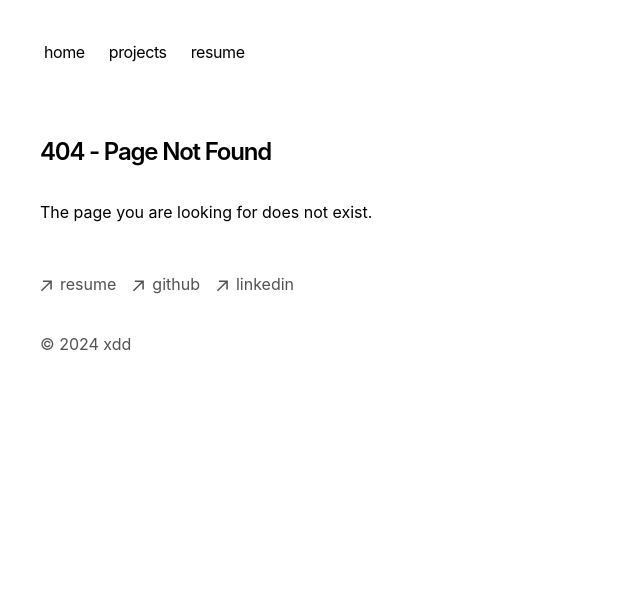
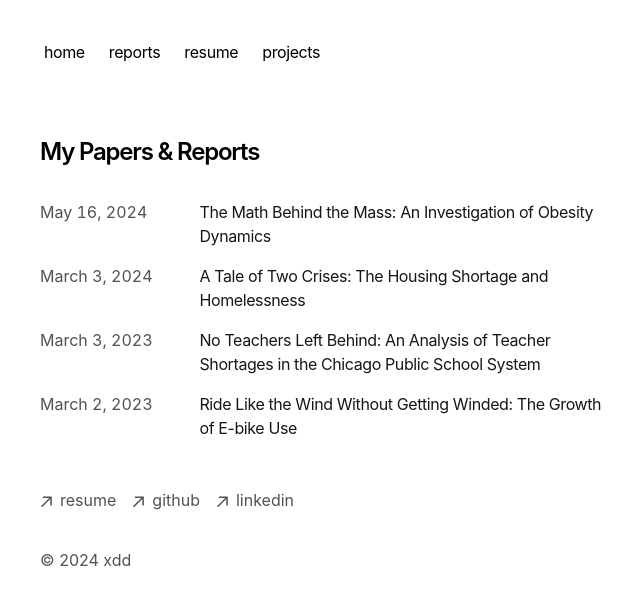
Before and after one commit to aealni/MyPortfolio, a Next.js app: page /reports in a window 1280 px wide. Before the commit this address had no page. Shown: the top 604 px of the page, without its empty margins (312-952 px from the left). Built offline with nearby package versions, Linux system fonts and the light colour scheme.

Commit message:
projects to reports hopefully

```diff
--- a/app/components/nav.tsx
+++ b/app/components/nav.tsx
@@ -4,11 +4,14 @@ const navItems = {
   '/': {
     name: 'home',
   },
-  '/projects': {
-    name: 'projects',
+  '/reports': {
+    name: 'reports',
   },
   '/resume': {
     name: 'resume',
+  },
+  '/projects': {
+    name: 'projects',
   },
 }
 
--- a/app/components/posts.tsx
+++ b/app/components/posts.tsx
@@ -1,12 +1,12 @@
 import Link from 'next/link'
-import { formatDate, getProjectsPosts } from 'app/projects/utils'
+import { formatDate, getReportsPosts } from 'app/reports/utils'
 
-export function ProjectsPosts() {
-  let allProjects = getProjectsPosts()
+export function ReportsPosts() {
+  let allReports = getReportsPosts()
 
   return (
     <div>
-      {allProjects
+      {allReports
         .sort((a, b) => {
           if (
             new Date(a.metadata.publishedAt) > new Date(b.metadata.publishedAt)
@@ -19,7 +19,7 @@ export function ProjectsPosts() {
           <Link
             key={post.slug}
             className="flex flex-col space-y-1 mb-4"
-            href={`/projects/${post.slug}`}
+            href={`/reports/${post.slug}`}
           >
             <div className="w-full flex flex-col md:flex-row space-x-0 md:space-x-2">
               <p className="text-neutral-600 dark:text-neutral-400 w-[200px] tabular-nums">
--- a/app/projects/page.tsx
+++ /dev/null
@@ -1,15 +0,0 @@
-import { ProjectsPosts } from 'app/components/posts'
-
-export const metadata = {
-  title: 'Projects',
-  description: 'These are my projects.',
-}
-
-export default function Page() {
-  return (
-    <section>
-      <h1 className="font-semibold text-2xl mb-8 tracking-tighter">My Projects</h1>
-      <ProjectsPosts />
-    </section>
-  )
-}
--- a/app/projects/[slug]/page.tsx
+++ b/app/reports/[slug]/page.tsx
@@ -1,10 +1,10 @@
 import { notFound } from 'next/navigation'
 import { CustomMDX } from 'app/components/mdx'
-import { formatDate, getProjectsPosts } from 'app/projects/utils'
+import { formatDate, getReportsPosts } from 'app/reports/utils'
 import { baseUrl } from 'app/sitemap'
 
 export async function generateStaticParams() {
-  let posts = getProjectsPosts()
+  let posts = getReportsPosts()
 
   return posts.map((post) => ({
     slug: post.slug,
@@ -12,7 +12,7 @@ export async function generateStaticParams() {
 }
 
 export function generateMetadata({ params }) {
-  let post = getProjectsPosts().find((post) => post.slug === params.slug)
+  let post = getReportsPosts().find((post) => post.slug === params.slug)
   if (!post) {
     return
   }
@@ -35,7 +35,7 @@ export function generateMetadata({ params }) {
       description,
       type: 'article',
       publishedTime,
-      url: `${baseUrl}/projects/${post.slug}`,
+      url: `${baseUrl}/reports/${post.slug}`,
       images: [
         {
           url: ogImage,
@@ -51,8 +51,8 @@ export function generateMetadata({ params }) {
   }
 }
 
-export default function Projects({ params }) {
-  let post = getProjectsPosts().find((post) => post.slug === params.slug)
+export default function Reports ({ params }) {
+  let post = getReportsPosts().find((post) => post.slug === params.slug)
 
   if (!post) {
     notFound()
@@ -66,7 +66,7 @@ export default function Projects({ params }) {
         dangerouslySetInnerHTML={{
           __html: JSON.stringify({
             '@context': 'https://schema.org',
-            '@type': 'ProjectsPosting',
+            '@type': 'ReportsPosting',
             headline: post.metadata.title,
             datePublished: post.metadata.publishedAt,
             dateModified: post.metadata.publishedAt,
@@ -74,7 +74,7 @@ export default function Projects({ params }) {
             image: post.metadata.image
               ? `${baseUrl}${post.metadata.image}`
               : `/og?title=${encodeURIComponent(post.metadata.title)}`,
-            url: `${baseUrl}/projects/${post.slug}`,
+            url: `${baseUrl}/reports/${post.slug}`,
             author: {
               '@type': 'Person',
               name: 'My Portfolio',
--- /dev/null
+++ b/app/reports/page.tsx
@@ -0,0 +1,15 @@
+import { ReportsPosts } from 'app/components/posts'
+
+export const metadata = {
+  title: 'Reports',
+  description: 'These are my papers & reports.',
+}
+
+export default function Page() {
+  return (
+    <section>
+      <h1 className="font-semibold text-2xl mb-8 tracking-tighter">My Papers & Reports</h1>
+      <ReportsPosts />
+    </section>
+  )
+}
--- a/app/projects/utils.ts
+++ b/app/reports/utils.ts
@@ -49,8 +49,8 @@ function getMDXData(dir) {
   })
 }
 
-export function getProjectsPosts() {
-  return getMDXData(path.join(process.cwd(), 'app', 'projects', 'posts'))
+export function getReportsPosts() {
+  return getMDXData(path.join(process.cwd(), 'app', 'reports', 'posts'))
 }
 
 export function formatDate(date: string, includeRelative = false) {
--- a/app/sitemap.ts
+++ b/app/sitemap.ts
@@ -1,17 +1,17 @@
-import { getProjectsPosts } from 'app/projects/utils'
+import { getReportsPosts } from 'app/reports/utils'
 
 export const baseUrl = 'https://aealni.vercel.app'
 
 export default async function sitemap() {
-  let projects = getProjectsPosts().map((post) => ({
-    url: `${baseUrl}/projects/${post.slug}`,
+  let reports = getReportsPosts().map((post) => ({
+    url: `${baseUrl}/reports/${post.slug}`,
     lastModified: post.metadata.publishedAt,
   }))
 
-  let routes = ['', '/projects'].map((route) => ({
+  let routes = ['', '/reports'].map((route) => ({
     url: `${baseUrl}${route}`,
     lastModified: new Date().toISOString().split('T')[0],
   }))
 
-  return [...routes, ...projects]
+  return [...routes, ...reports]
 }
```
Also changed, not shown: app/reports/posts/m3bikes.mdx (renamed from app/projects/posts/m3bikes.mdx), app/reports/posts/m3homes.mdx (renamed from app/projects/posts/m3homes.mdx), app/reports/posts/mtfcobesity.mdx (renamed from app/projects/posts/mtfcobesity.mdx), app/reports/posts/mtfcteacher.mdx (renamed from app/projects/posts/mtfcteacher.mdx).
